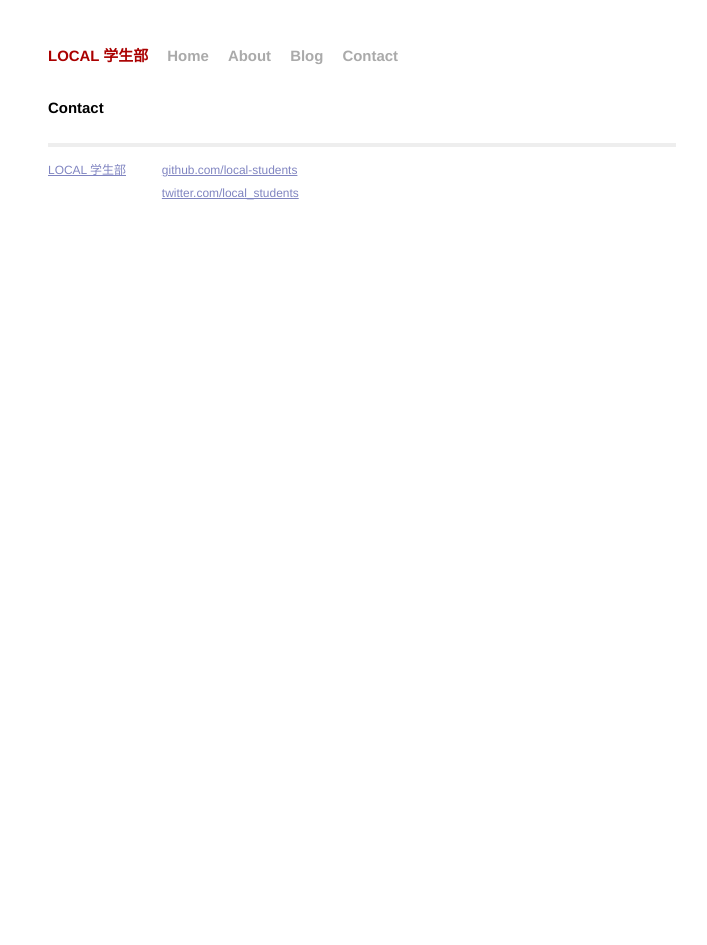
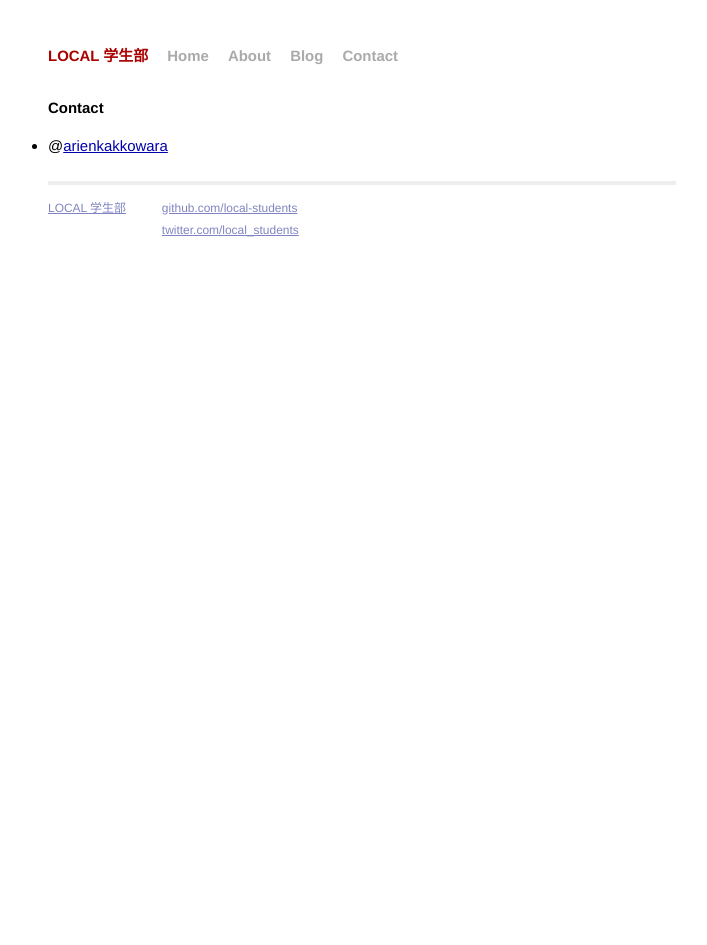
Before and after one commit to local-students/local-students.github.io, a Jekyll site: the page built from contact.html, in a window 1280 px wide. Shown: the whole page, without its empty margins (278-985 px from the left). Built offline with Jekyll 4.4.1, drawn with Linux system fonts in a browser that asks for light colours; Markdown is read by kramdown in place of the engine named in the settings.

Commit message:
add twitterID

```diff
--- a/contact.html
+++ b/contact.html
@@ -5,5 +5,8 @@ title: Contact - LOCAL-students
 
 <div id="home">
   <h1>Contact</h1>
+      <ul>
+      <li>@<a href='https://twitter.com/arienkakkowara'>arienkakkowara</a></li>
+      </ul>
 
 </div>
```
